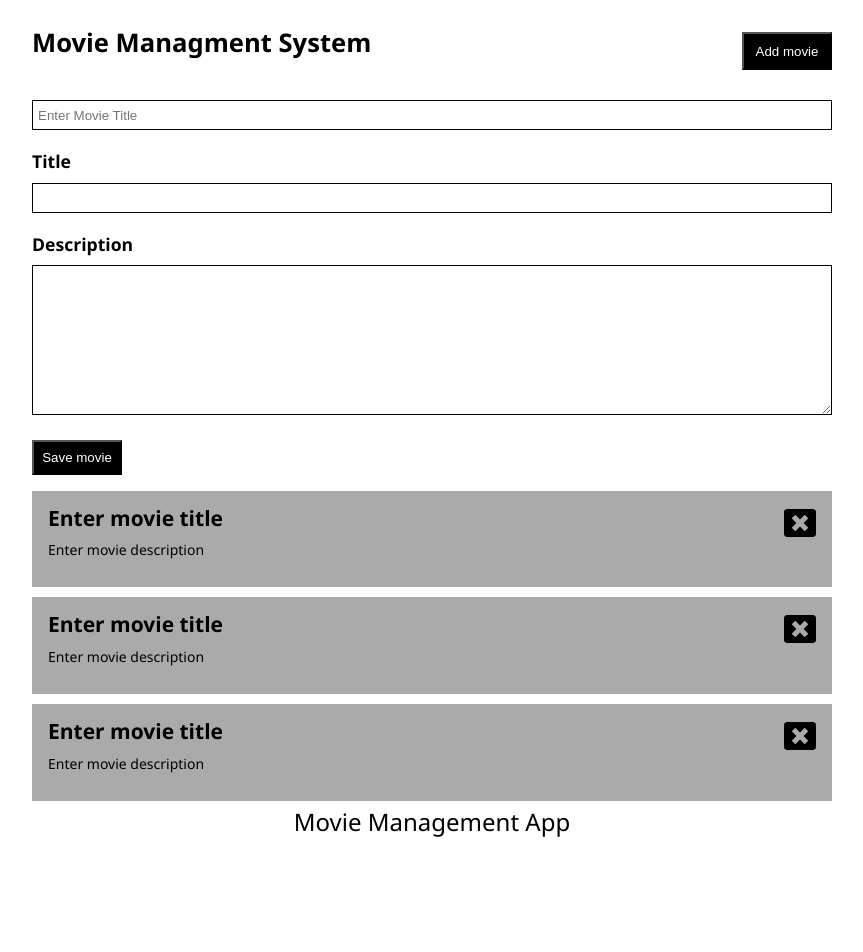
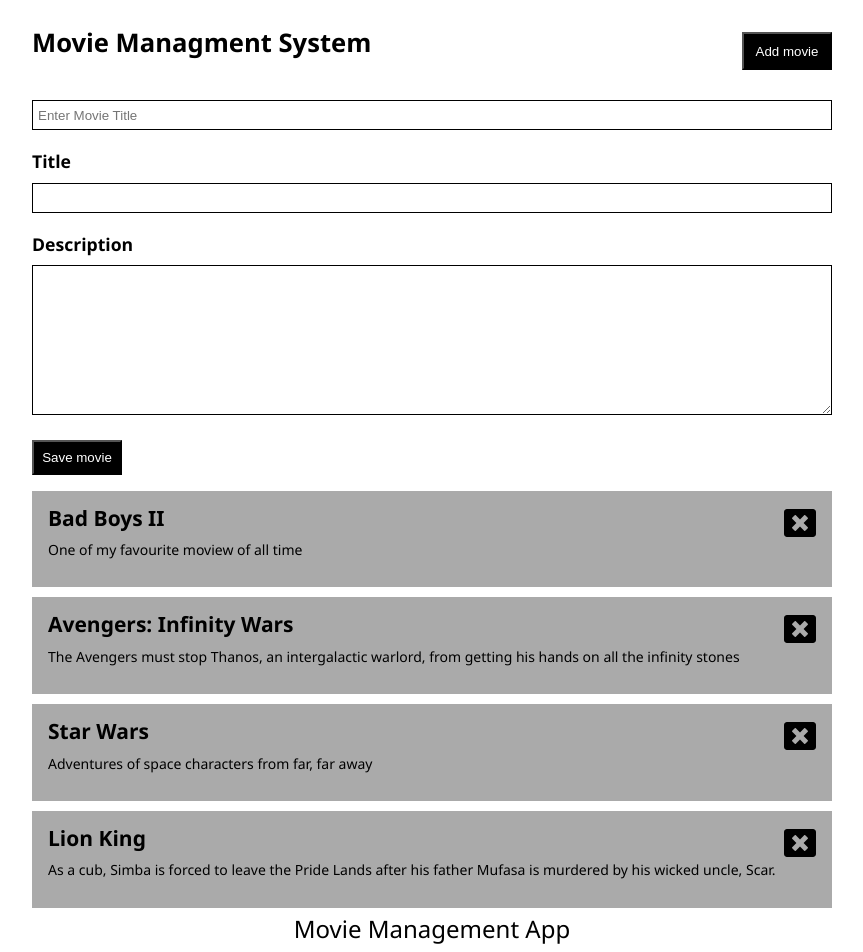
Before and after one commit to LukeBF/React-Simple-Movie-App, a React (Create React App) app: page / in a window 1280 px wide. Shown: the top 952 px of the page, without its empty margins (208-1071 px from the left). Before the commit the page ends 875 px from the top, so only its background shows below. Built offline with nearby package versions, Linux system fonts and the light colour scheme.

Commit message:
implemented state inside the MovieList component

```diff
--- a/src/components/App.js
+++ b/src/components/App.js
@@ -1,5 +1,6 @@
-
+//import CSS
 import '../assets/App.css';
+//import components
 import Modal from '../components/Modal'
 import Header from '../components/Header'
 import SearchBox from '../components/SearchBox'
--- a/src/components/Header.js
+++ b/src/components/Header.js
@@ -2,9 +2,9 @@ import React from 'react'
 
 const Header = () => {
     return (
-        <header class="grid grid-col-1-200px">
+        <header className="grid grid-col-1-200px">
             <h1>Movie Managment System</h1>
-            <button  class="btn btn-primary grid-x-right"  type="button" > Add movie</button>
+            <button  className="btn btn-primary grid-x-right"  type="button" > Add movie</button>
         </header>
     )
 }
--- a/src/components/MovieItem.js
+++ b/src/components/MovieItem.js
@@ -5,15 +5,15 @@ import { FaWindowClose } from "react-icons/fa";
 
 const MovieItem = (props) => {
     return (
-        <div class="movie-container">
+        <div className="movie-container">
             <div class="grid grid-col-2 movie-top-area">
-                <p class="">
+                <p className="">
                     {props.title}
                 </p>
                 <FaWindowClose className="icon-cursor icon-size-dbl-xlg grid-x-right"/>
             </div>
 
-            <p class="movie-description">
+            <p className="movie-description">
                 {props.description}
             </p>
         </div>
--- a/src/components/MovieList.js
+++ b/src/components/MovieList.js
@@ -1,12 +1,43 @@
 // *****PARENT*****
 import MovieItem from '../components/MovieItem'
+//import hooks
+import { useState,useEffect } from 'react'
 
 const MovieList = () => {
+
+    const [movies, setMovies] = useState([]);
+
+        //execute some code right after the component has been loaded
+        useEffect(()=>{
+            const fakeDB = [
+                {
+                    title:"Bad Boys II",
+                    description:"One of my favourite moview of all time"
+                },
+                {
+                    title:"Avengers: Infinity Wars",
+                    description:"The Avengers must stop Thanos, an intergalactic warlord, from getting his hands on all the infinity stones"
+                },
+                {
+                    title:"Star Wars",
+                    description:"Adventures of space characters from far, far away"
+                },
+                {
+                    title:"Lion King",
+                    description:"As a cub, Simba is forced to leave the Pride Lands after his father Mufasa is murdered by his wicked uncle, Scar."
+                }
+            ]
+
+            setMovies(fakeDB)
+        },[])
+
+
     return (
-        <section class="movie-list-continer">
-            <MovieItem />
-            <MovieItem />
-            <MovieItem />
+        <section className="movie-list-continer">
+            {/* map each movie object to a move item */}
+           {movies.map((movie)=>(
+               <MovieItem title={movie.title} description={movie.description}/>
+           ))}
         </section>
     )
 }
--- a/src/components/SearchBox.js
+++ b/src/components/SearchBox.js
@@ -2,10 +2,10 @@ import React from 'react'
 
 const SearchBox = () => {
     return (
-        <section class="search-box-container">
+        <section className="search-box-container">
 
-            <form action="" class="grid grid-col-1">
-                <input placeholder="Enter Movie Title" class="form-control" type="text" id="filter"/>
+            <form action="" className="grid grid-col-1">
+                <input placeholder="Enter Movie Title" className="form-control" type="text" id="filter"/>
             </form>
 
         </section>
```
